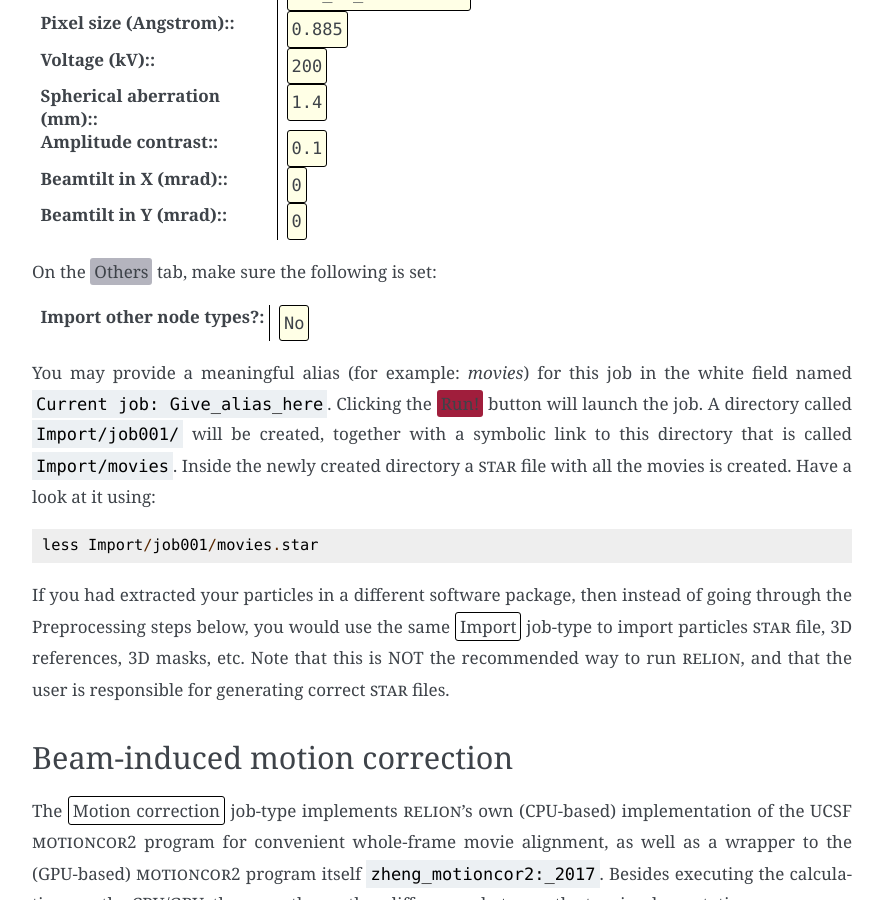
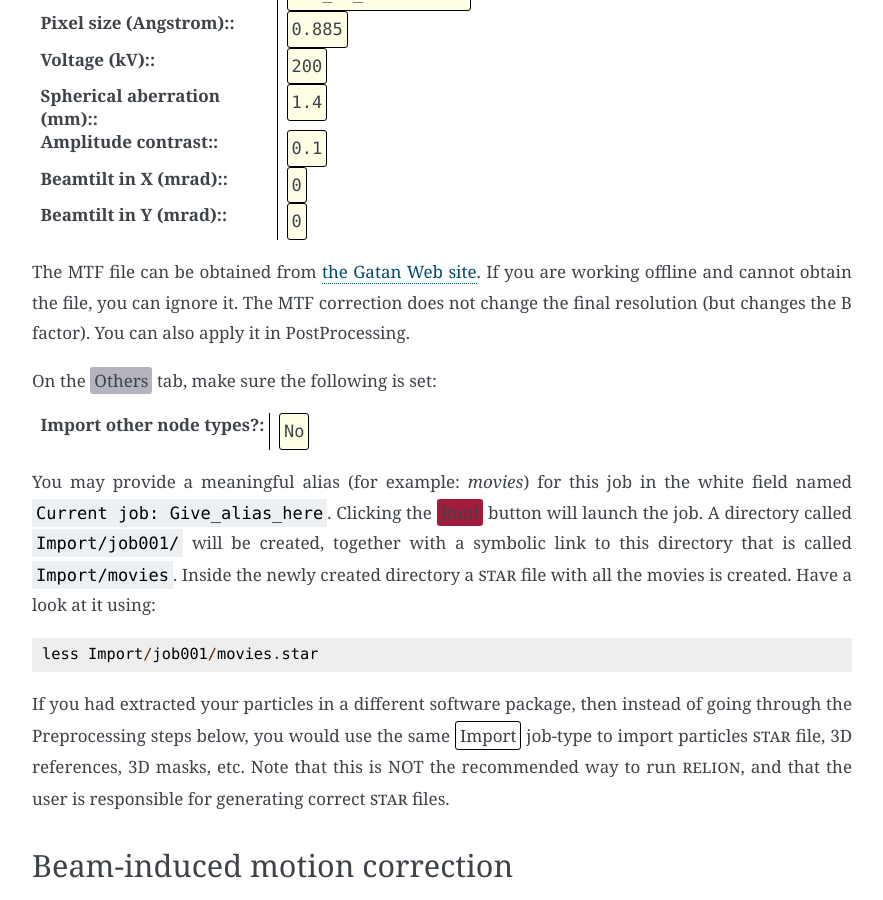
Before and after one commit to 3dem/relion-documents, a Sphinx documentation site: the page built from source/SPA_tutorial/Preprocessing.rst, in a window 1280 px wide and 900 px high, scrolled down 1260 px. Shown: the whole window, without its empty margins (308-1191 px from the left). Built offline with Sphinx 7.4.7, drawn with Linux system fonts in a browser that asks for light colours; cross-references to code outside the pages are shown as plain code.

Commit message:
How to obtain the MTF file.

```diff
--- a/source/SPA_tutorial/Preprocessing.rst
+++ b/source/SPA_tutorial/Preprocessing.rst
@@ -57,6 +57,11 @@ Select ``Import`` from the job-type browser on the left, and fill in the followi
 
 :Beamtilt in Y (mrad):: 0
 
+
+The MTF file can be obtained from `the Gatan Web site <https://www.gatan.com/techniques/cryo-em#MTF>`_.
+If you are working offline and cannot obtain the file, you can ignore it.
+The MTF correction does not change the final resolution (but changes the B factor).
+You can also apply it in PostProcessing.
 
 On the :guitab:`Others` tab, make sure the following is set:
 
```
